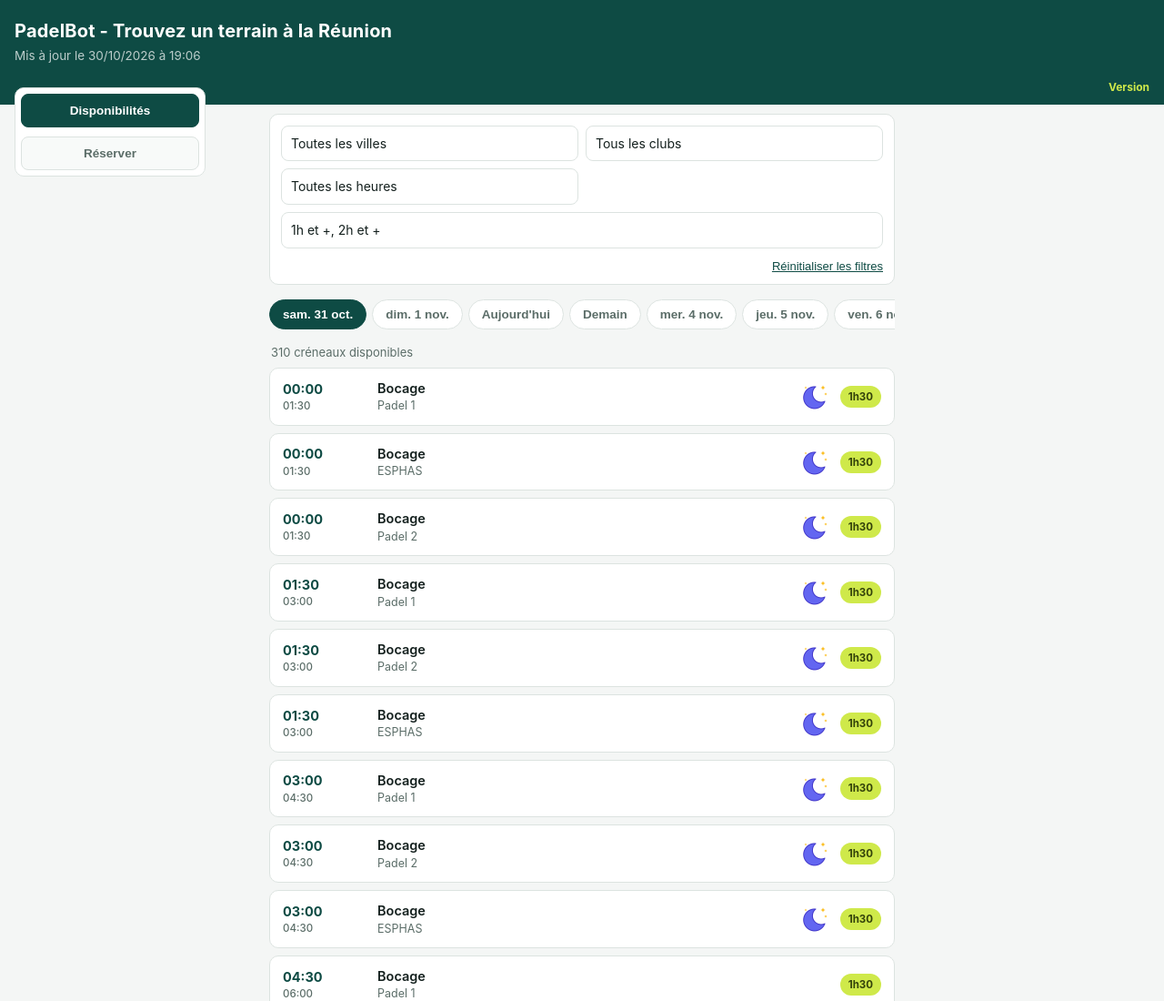
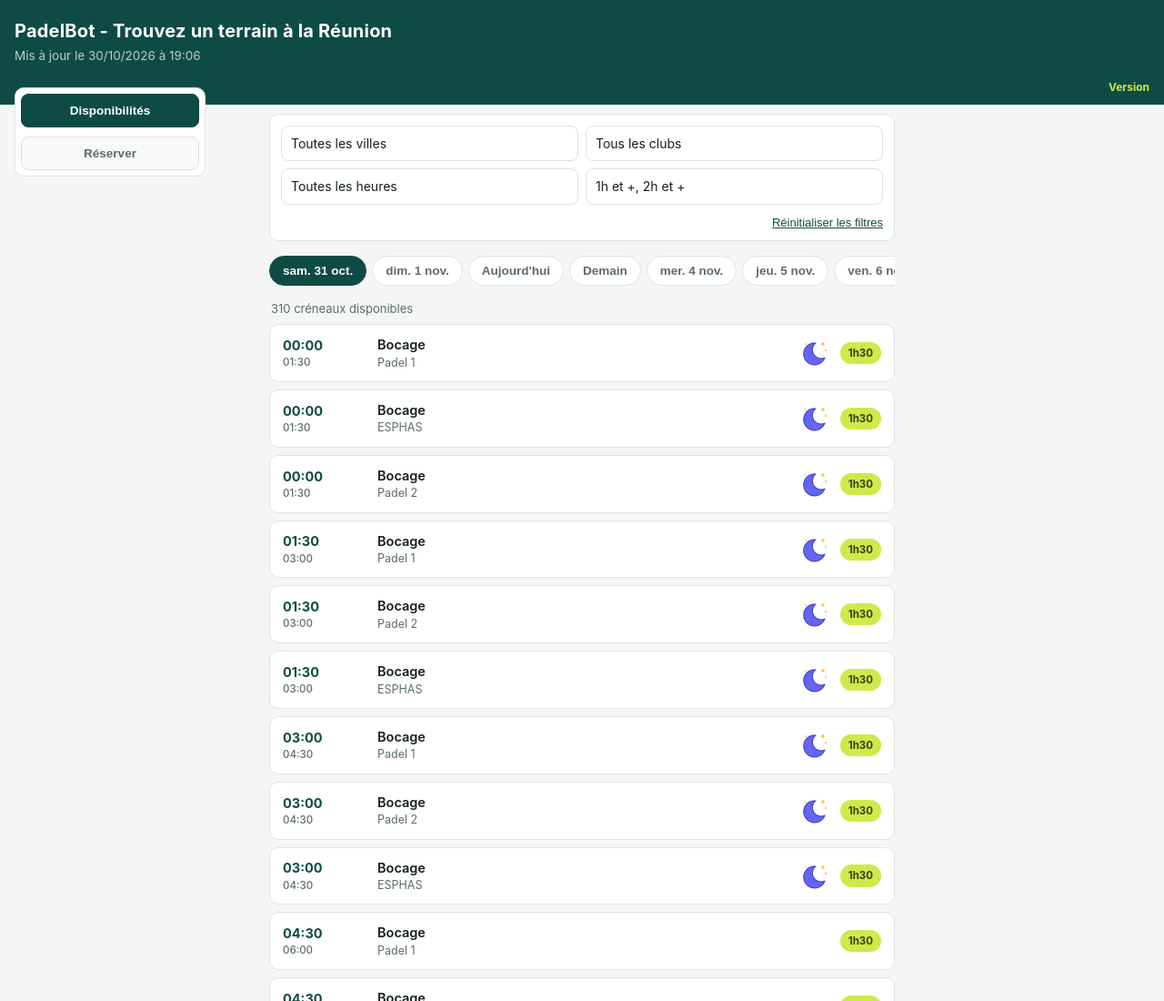
Before and after one commit to DavidGGG9/padel-bot-web, a plain HTML site: page docs/index.html in a window 1280 px wide. Shown: the top 1100 px of the page at 91% size. Drawn offline with Linux system fonts and the light colour scheme; no server answers.

Commit message:
fix: remove redundant search class from filters for cleaner markup

```diff
--- a/docs/index.html
+++ b/docs/index.html
@@ -114,7 +114,6 @@
     color: var(--ink);
     background: var(--surface);
   }
-  .filters .search { grid-column: 1 / -1; }
   .ms { position: relative; }
   .ms summary {
     list-style: none;
@@ -334,7 +333,7 @@
       <details class="ms" id="filter-city"><summary>Toutes les villes</summary><div class="ms-options"></div></details>
       <details class="ms" id="filter-club"><summary>Tous les clubs</summary><div class="ms-options"></div></details>
       <details class="ms" id="filter-time"><summary>Toutes les heures</summary><div class="ms-options"></div></details>
-      <details class="ms search" id="filter-duration"><summary>Toutes les durées</summary><div class="ms-options"></div></details>
+      <details class="ms" id="filter-duration"><summary>Toutes les durées</summary><div class="ms-options"></div></details>
       <button class="reset" id="reset">Réinitialiser les filtres</button>
     </div>
 
```
